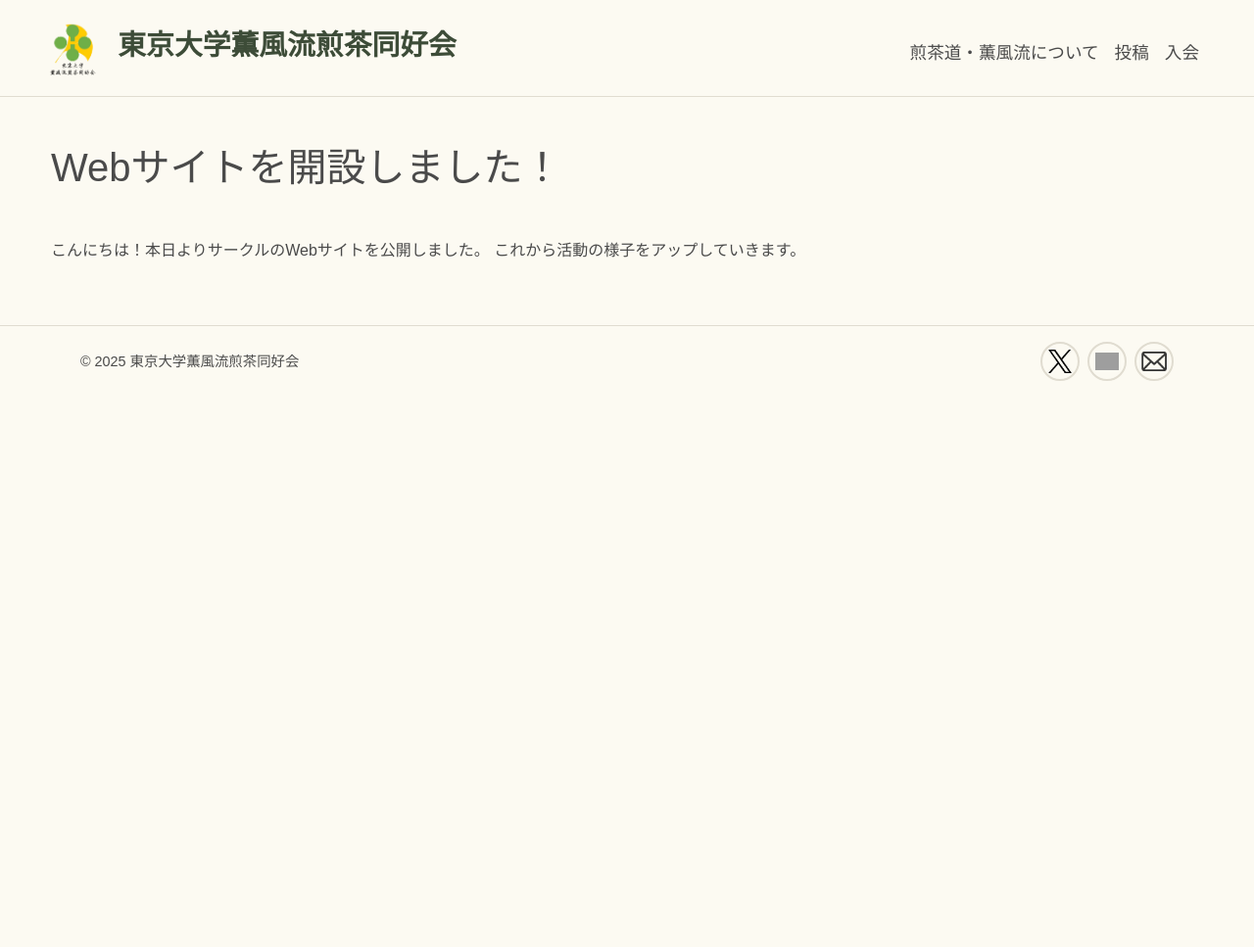
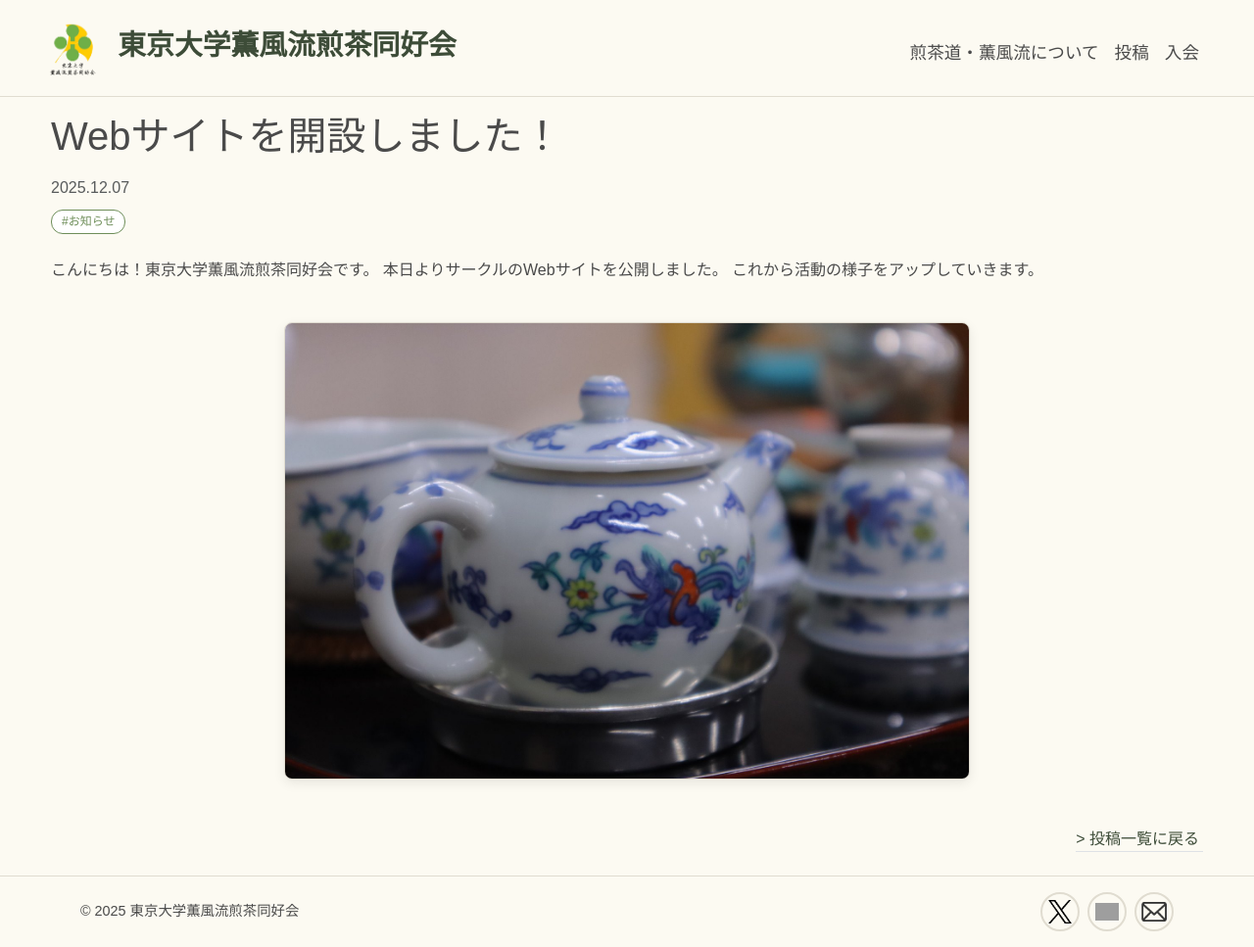
Before and after one commit to citrusml/sencha_ut, a Jekyll site: the page built from _posts/2025-12-07-hoge.md, in a window 1280 px wide and 967 px high. Shown: the whole window at 98% size. Built offline with Jekyll 4.4.1, drawn with Linux system fonts in a browser that asks for light colours; some web fonts are replaced; comment, search, counter and statistics services are not loaded; grey boxes are pictures that could not be loaded.

Commit message:
layout_postを追加。投稿のスタイルを調整。

```diff
--- /dev/null
+++ b/_layouts/post.html
@@ -0,0 +1,41 @@
+---
+layout: default
+---
+
+<div class="container my-3 max-width-1200">
+
+  {% if page.title %}
+  <h1 class="mb-3">{{ page.title }}</h1>
+  {% endif %}
+
+  <div class="text-body-secondary">
+    {{ page.date | date: "%Y.%m.%d" }}
+  </div>
+
+ {% if page.tags %}
+  <div class="mt-2 mb-4 me-3">
+    {% for tag in page.tags %}
+    <span class="tag-badge-static">#{{ tag }}</span>
+    {% endfor %}
+  </div>
+ {% endif %}
+
+  <div class="row justify-content-center">
+    <div class="col-lg-12">
+      {{ content }}
+    </div>
+  </div>
+
+  {% if page.image %}
+  <div class="mt-4">
+    <img src="{{ page.image | relative_url }}" alt="{{ page.title }}" class="photo-item">
+  </div>
+  {% endif %}
+
+  <div class="text-end my-4 pt-4">
+    <a href="{{ '/gallary' | relative_url }}" class="text-decoration-none color-accent-dark border-bottom border-accent pb-1">
+    > 投稿一覧に戻る <i class="fas fa-chevron-right ms-1" style="font-size: 0.8em;"></i>
+    </a>
+  </div>
+
+</div>
--- a/_posts/2025-12-07-hoge.md
+++ b/_posts/2025-12-07-hoge.md
@@ -1,11 +1,10 @@
 ---
-layout: page
+layout: post
 title:  "Webサイトを開設しました！"
 date:   2025-12-07
-categories: news
-tags: [Research]
+tags: お知らせ
 image: "/assets/images/hanakuiryu.jpg"
 ---
-
-こんにちは！本日よりサークルのWebサイトを公開しました。
+こんにちは！東京大学薫風流煎茶同好会です。
+本日よりサークルのWebサイトを公開しました。
 これから活動の様子をアップしていきます。
--- a/assets/css/style.css
+++ b/assets/css/style.css
@@ -76,6 +76,9 @@
   border-radius: 8px; /* ほんのり優しい角丸 */
   box-shadow: 0 4px 12px rgba(0, 0, 0, 0.08); /* 上品で控えめな影 */
   user-select: none; /* 写真のテキスト選択を防止 */
+  display: block; /* 画像を独立したブロック要素にする */
+  margin: 1rem auto 1.5rem auto; /* 上に少し、下に広めの余白を取り、左右中央に配置 */
+  border: 1px solid var(--color-border); /* サイトのテーマ設定を利用した上品な枠線 */
 }
 /* === トップページのメイン画像（レスポンシブ対応） === */
   .custom-top-img {
@@ -112,6 +115,7 @@
     /* 文字との間に少し隙間を空ける */
     vertical-align: middle;
     /* 文字と高さを真ん中に揃える */
+    user-select: none;
   }
 
   .navbar-brand {
@@ -280,6 +284,19 @@
     background-color: var(--accent);
     border-color: var(--accent);
     color: var(--white);
+  }
+
+  /* === 投稿ページ用：クリックできない表示専用のタグ === */
+.tag-badge-static {
+  display: inline-block;
+  font-size: 0.75rem;
+  color: var(--accent);
+  background: var(--white);
+  border: 1px solid var(--accent);
+  border-radius: 12px;
+  padding: 2px 10px;
+  margin-right: 4px;
+  cursor: default; /* 指のマークではなく、普通の矢印カーソルのままにする */
 }
 
   @media (min-width: 600px) and (max-width: 800px) {
```
Lines whose indentation alone changed are shown as unchanged.
